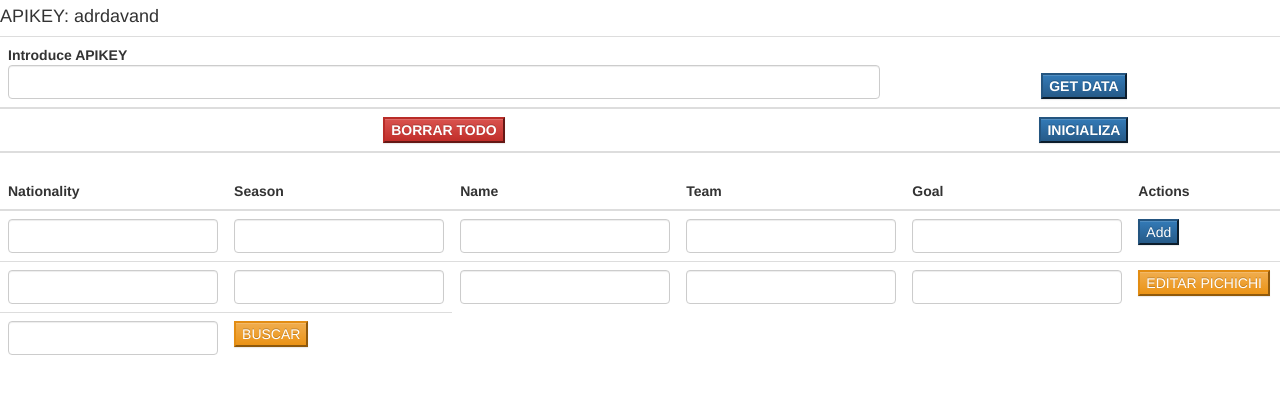
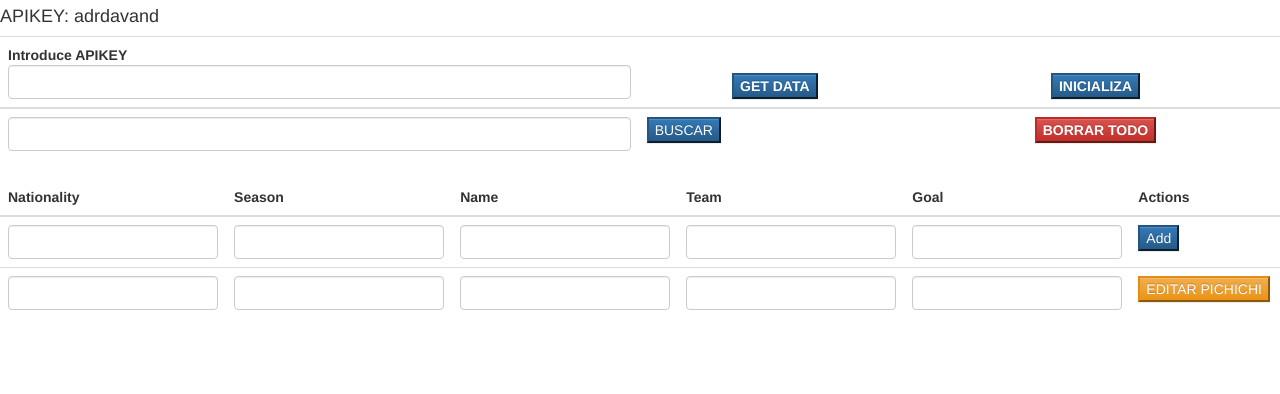
Before and after one commit to SOS1617/SOS1617-11, a website: page public/angularPichichi/index.html in a window 1280 px wide. Shown: the part 56-450 px from the top of the page. Drawn offline with Linux system fonts and the light colour scheme; no server answers.

Commit message:
nueva version

```diff
--- a/public/angularPichichi/index.html
+++ b/public/angularPichichi/index.html
@@ -37,12 +37,16 @@
                     <tr>
                         <th>Introduce APIKEY<input class="form-control" ng-model="apikey"></th>
                          <th class="text-center"><button class="btn-primary" ng-click="getData()">GET DATA</button></th>
-                    </tr>
-                    <tr>
-                        <th class="text-center"><button class="btn-danger" ng-click="deleteAllStats()">BORRAR TODO</button></th>
-                        <th class="text-center"><button class="btn-primary" ng-click="loadInitialData()">INICIALIZA</button></th>
+                         <th class="text-center"><button class="btn-primary" ng-click="loadInitialData()">INICIALIZA</button></th>
                     </tr>
                     </thead>
+
+                     <tr>
+                        <td><input class="form-control" ng-model="newPichichi.season"></td>
+                        <td ><button class="btn-primary" ng-click="searches()">BUSCAR</button></td>
+                        <th class="text-center"><button class="btn-danger" ng-click="deleteAllStats()">BORRAR TODO</button></th>
+                    </tr>
+
                      <table class="table">
                     <thead>
                         <tr>
@@ -77,10 +81,7 @@
                     </tr>
 
 
-                    <tr>
-                        <td><input class="form-control" ng-model="newPichichi.season"></td>
-                        <td ><button class="btn-warning" ng-click="searches()">BUSCAR</button></td>
-                    </tr>
+
 
                     <tr ng-repeat="pichichi in lfppichichitrophy">
                         <td>{{pichichi.nationality}}</td>
```
